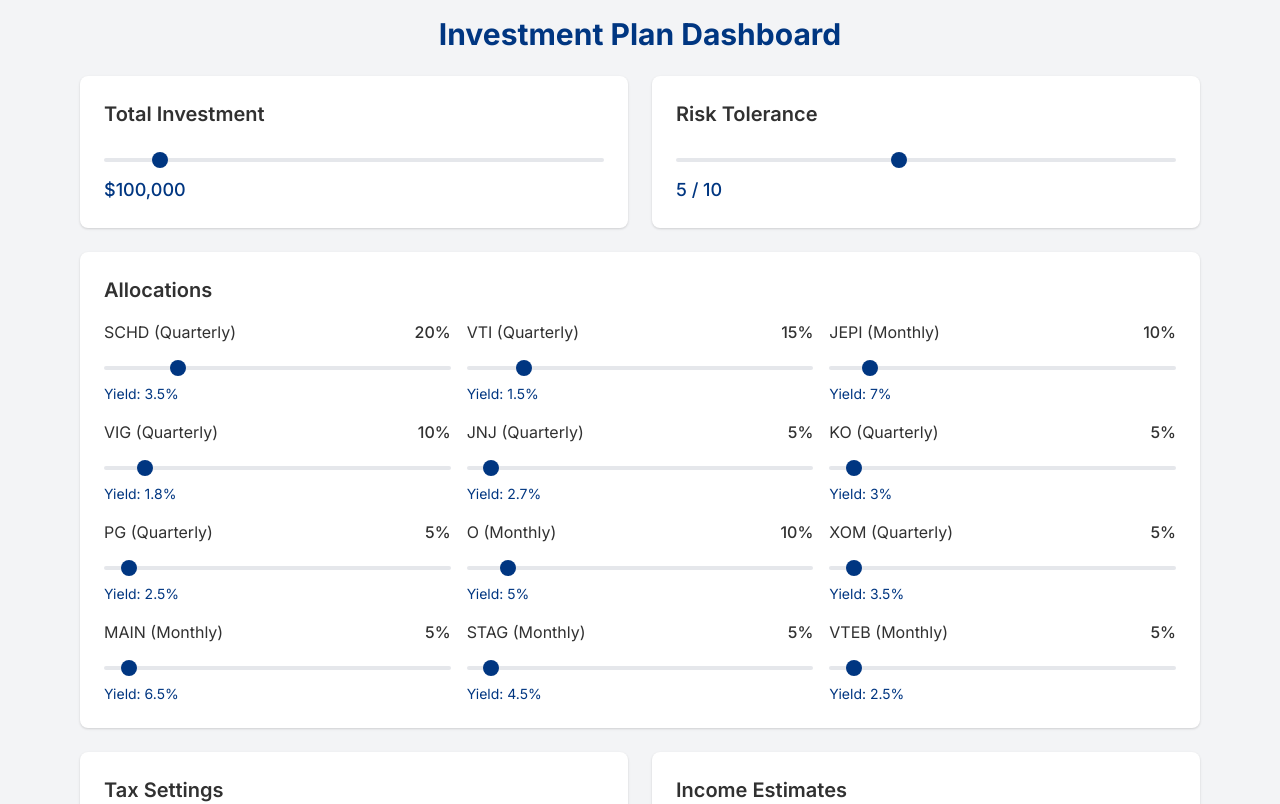
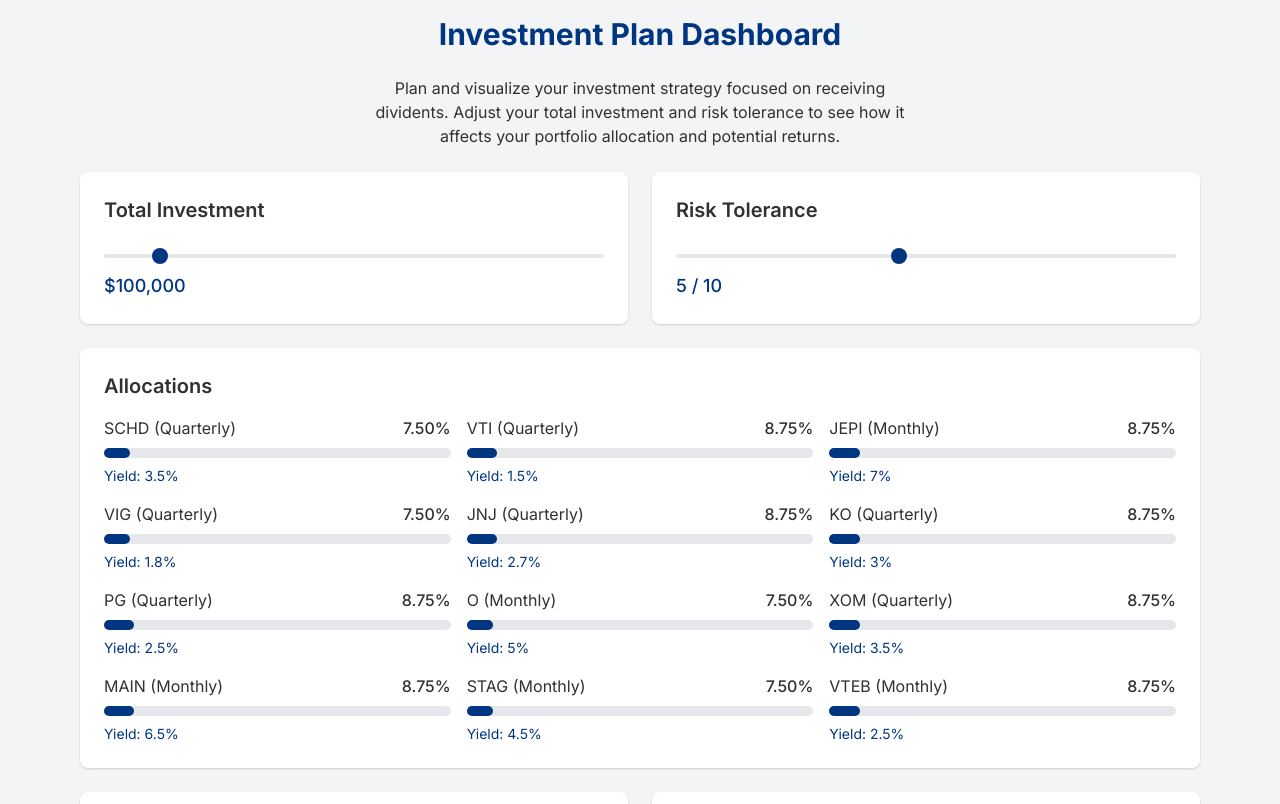
Before and after one commit to vmyazin/invest-planner, a React (Create React App) app: page / in a window 1280 px wide. Shown: the top 804 px of the page. Built offline with nearby package versions, Linux system fonts and the light colour scheme.

Commit message:
Update to make Risk Tol. work

```diff
--- a/src/App.js
+++ b/src/App.js
@@ -20,6 +20,39 @@
   const [stateTaxRate, setStateTaxRate] = useState(5);
   const federalTaxRate = 15;
 
+  // Categorize investments
+  const conservative = ['VTEB', 'JNJ', 'KO', 'PG'];
+  const moderate = ['SCHD', 'VIG', 'O', 'STAG'];
+  const aggressive = ['VTI', 'JEPI', 'XOM', 'MAIN'];
+
+  // Function to adjust allocations based on risk tolerance
+  const adjustAllocations = (riskLevel) => {
+    const newAllocations = { ...allocations };
+    const totalAllocation = 100;
+
+    let conservativeAllocation = Math.max(60 - riskLevel * 5, 10); // 60% at risk 0, 10% at risk 10
+    let moderateAllocation = 30; // Keeps moderate allocation steady
+    let aggressiveAllocation = Math.min(10 + riskLevel * 5, 60); // 10% at risk 0, 60% at risk 10
+
+    // Normalize allocations to ensure they sum to 100%
+    const total = conservativeAllocation + moderateAllocation + aggressiveAllocation;
+    conservativeAllocation = (conservativeAllocation / total) * totalAllocation;
+    moderateAllocation = (moderateAllocation / total) * totalAllocation;
+    aggressiveAllocation = (aggressiveAllocation / total) * totalAllocation;
+
+    // Distribute allocations within each category
+    conservative.forEach(symbol => newAllocations[symbol] = conservativeAllocation / conservative.length);
+    moderate.forEach(symbol => newAllocations[symbol] = moderateAllocation / moderate.length);
+    aggressive.forEach(symbol => newAllocations[symbol] = aggressiveAllocation / aggressive.length);
+
+    setAllocations(newAllocations);
+  };
+
+  // Update allocations when risk tolerance changes
+  useEffect(() => {
+    adjustAllocations(riskTolerance);
+  }, [riskTolerance]);
+
   useEffect(() => {
     const income = Object.keys(allocations).reduce((sum, symbol) => {
       return sum + (totalInvestment * (allocations[symbol] / 100) * (yields[symbol] / 100));
@@ -35,18 +68,10 @@
     setMonthlyIncome(afterTaxIncome / 12);
   }, [totalInvestment, allocations, yields, includeStateTax, stateTaxRate]);
 
-  const handleAllocationChange = (symbol, value) => {
-    setAllocations(prev => {
-      const newAllocations = { ...prev, [symbol]: Number(value) };
-      const total = Object.values(newAllocations).reduce((sum, val) => sum + val, 0);
-      if (total > 100) {
-        const factor = 100 / total;
-        return Object.fromEntries(
-          Object.entries(newAllocations).map(([key, val]) => [key, Math.round(val * factor)])
-        );
-      }
-      return newAllocations;
-    });
+  const handleRiskToleranceChange = (e) => {
+    const newRiskTolerance = Number(e.target.value);
+    setRiskTolerance(newRiskTolerance);
+    adjustAllocations(newRiskTolerance);
   };
 
   const generateProjections = () => {
@@ -61,6 +86,11 @@
   return (
     <div className="p-4 max-w-6xl mx-auto bg-gray-100">
       <h1 className="text-3xl font-bold mb-6 text-center text-primary">Investment Plan Dashboard</h1>
+
+      <p className="text-center text-secondary mb-6 px-4 max-w-xl mx-auto">
+        Plan and visualize your investment strategy focused on receiving dividents.
+        Adjust your total investment and risk tolerance to see how it affects your portfolio allocation and potential returns.
+      </p>
 
       <div className="grid grid-cols-1 md:grid-cols-2 gap-6">
         <div className="bg-white p-6 rounded-lg shadow">
@@ -86,7 +116,7 @@
               min="1"
               max="10"
               value={riskTolerance}
-              onChange={(e) => setRiskTolerance(Number(e.target.value))}
+              onChange={handleRiskToleranceChange}
               className="w-full"
             />
           </div>
@@ -101,17 +131,13 @@
             <div key={symbol} className="space-y-2">
               <label className="flex justify-between text-secondary">
                 <span>{symbol} ({paymentFrequency[symbol]})</span>
-                <span className="font-medium">{value}%</span>
+                <span className="font-medium">{value.toFixed(2)}%</span>
               </label>
-              <div className="slider-container">
-                <input
-                  type="range"
-                  min="0"
-                  max="100"
-                  value={value}
-                  onChange={(e) => handleAllocationChange(symbol, e.target.value)}
-                  className="w-full"
-                />
+              <div className="w-full bg-gray-200 rounded-full h-2.5">
+                <div
+                  className="bg-primary h-2.5 rounded-full"
+                  style={{ width: `${value}%` }}
+                ></div>
               </div>
               <p className="text-sm text-primary">Yield: {yields[symbol]}%</p>
             </div>
```
